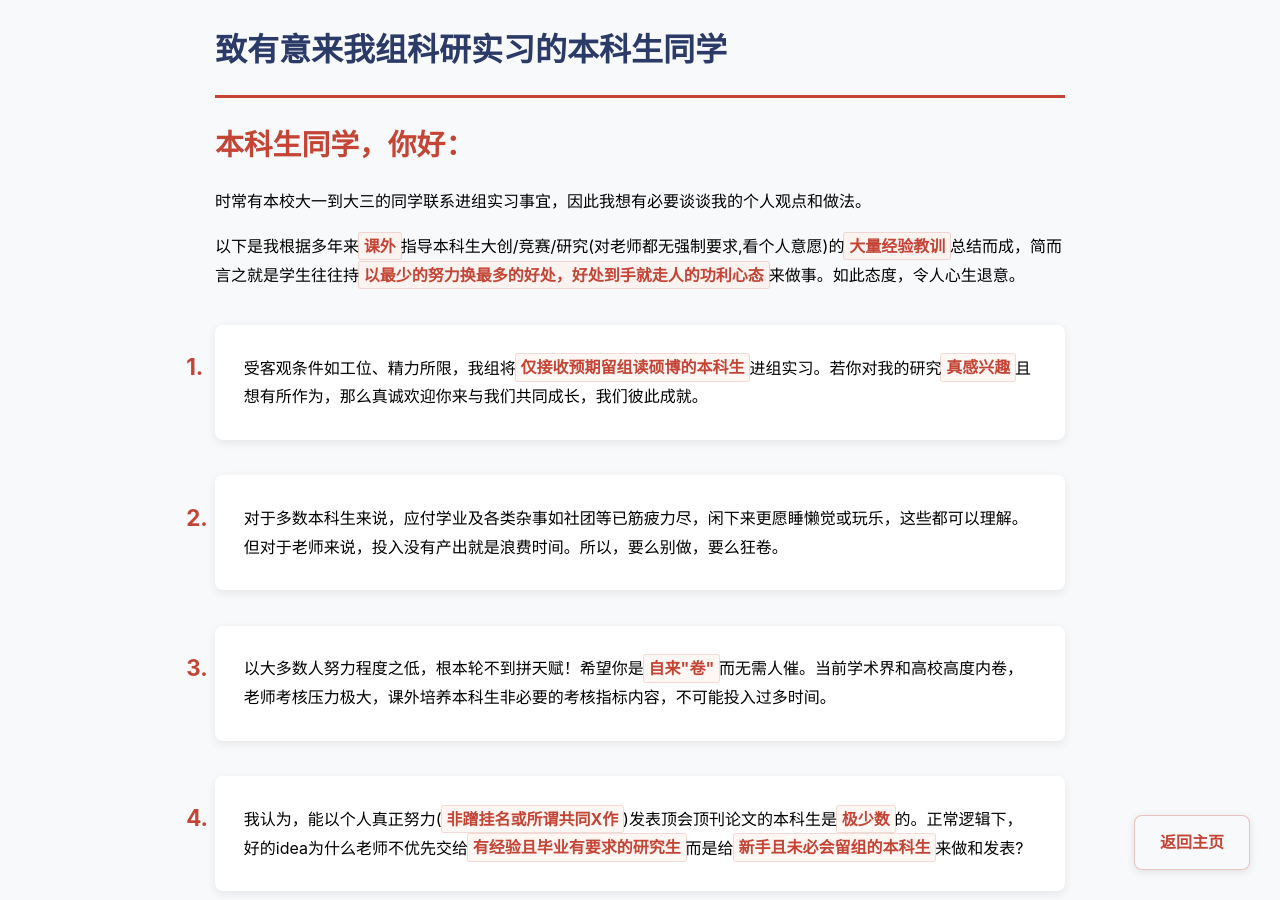
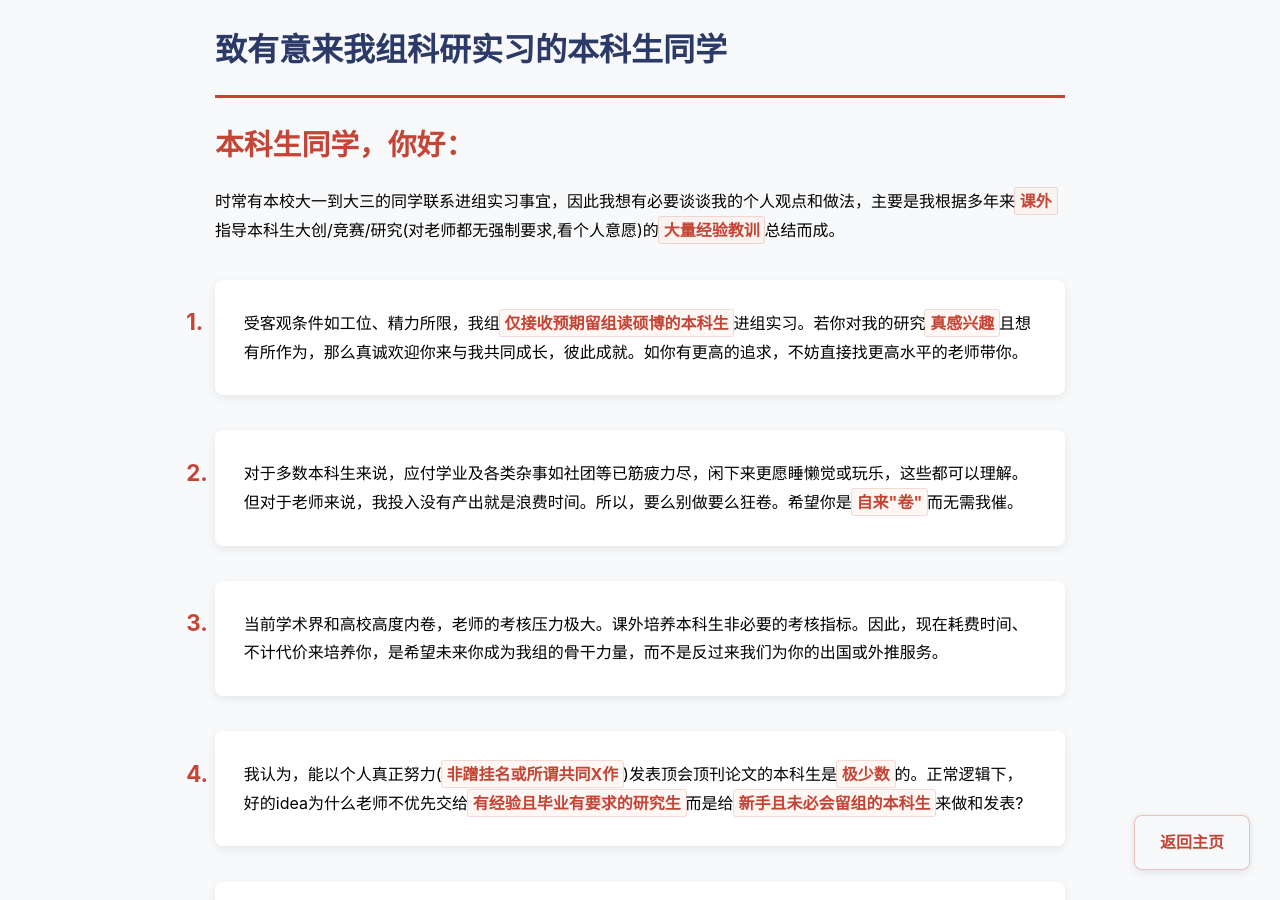
Before and after one commit to fangvv/Homepage, a Jekyll site: the page faq.html, which Jekyll copies as it is, in a window 1280 px wide and 900 px high. Built offline with Jekyll 4.4.1, drawn with Linux system fonts in a browser that asks for light colours; comment, search, counter and statistics services are not loaded.

Commit message:
update faq

```diff
--- a/faq.html
+++ b/faq.html
@@ -115,15 +115,14 @@ strong:hover {
 
     <p><span class="greeting">本科生同学，你好：</span>
 
-    时常有本校大一到大三的同学联系进组实习事宜，因此我想有必要谈谈我的个人观点和做法。</p>
-   <p>以下是我根据多年来<strong>课外</strong>指导本科生大创/竞赛/研究(对老师都无强制要求,看个人意愿)的<strong>大量经验教训</strong>总结而成，简而言之就是学生往往持<strong>以最少的努力换最多的好处，好处到手就走人的功利心态</strong>来做事。如此态度，令人心生退意。</p>
+    时常有本校大一到大三的同学联系进组实习事宜，因此我想有必要谈谈我的个人观点和做法，主要是我根据多年来<strong>课外</strong>指导本科生大创/竞赛/研究(对老师都无强制要求,看个人意愿)的<strong>大量经验教训</strong>总结而成。</p>
 
     <ol>
-<li>受客观条件如工位、精力所限，我组将<strong>仅接收预期留组读硕博的本科生</strong>进组实习。若你对我的研究<strong>真感兴趣</strong>且想有所作为，那么真诚欢迎你来与我们共同成长，我们彼此成就。</li>
+<li>受客观条件如工位、精力所限，我组<strong>仅接收预期留组读硕博的本科生</strong>进组实习。若你对我的研究<strong>真感兴趣</strong>且想有所作为，那么真诚欢迎你来与我共同成长，彼此成就。如你有更高的追求，不妨直接找更高水平的老师带你。</li>
 
-<li>对于多数本科生来说，应付学业及各类杂事如社团等已筋疲力尽，闲下来更愿睡懒觉或玩乐，这些都可以理解。但对于老师来说，投入没有产出就是浪费时间。所以，要么别做，要么狂卷。</li>
+<li>对于多数本科生来说，应付学业及各类杂事如社团等已筋疲力尽，闲下来更愿睡懒觉或玩乐，这些都可以理解。但对于老师来说，我投入没有产出就是浪费时间。所以，要么别做要么狂卷。希望你是<strong>自来"卷"</strong>而无需我催。</li>
 
-<li>以大多数人努力程度之低，根本轮不到拼天赋！希望你是<strong>自来"卷"</strong>而无需人催。当前学术界和高校高度内卷，老师考核压力极大，课外培养本科生非必要的考核指标内容，不可能投入过多时间。</li>
+<li>当前学术界和高校高度内卷，老师的考核压力极大。课外培养本科生非必要的考核指标。因此，现在耗费时间、不计代价来培养你，是希望未来你成为我组的骨干力量，而不是反过来我们为你的出国或外推服务。</li>
 
 <li>我认为，能以个人真正努力(<strong>非蹭挂名或所谓共同X作</strong>)发表顶会顶刊论文的本科生是<strong>极少数</strong>的。正常逻辑下，好的idea为什么老师不优先交给<strong>有经验且毕业有要求的研究生</strong>而是给<strong>新手且未必会留组的本科生</strong>来做和发表?</li>
 
```
